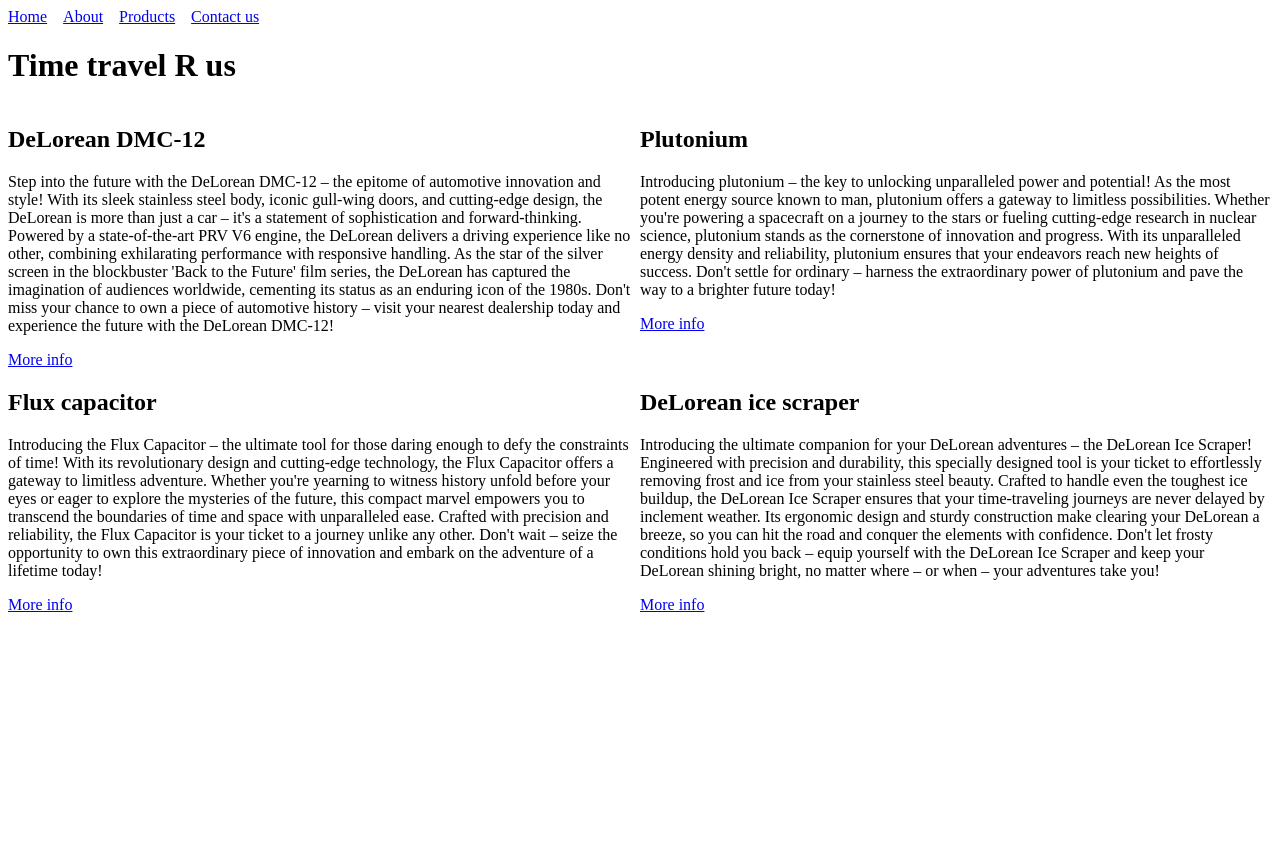
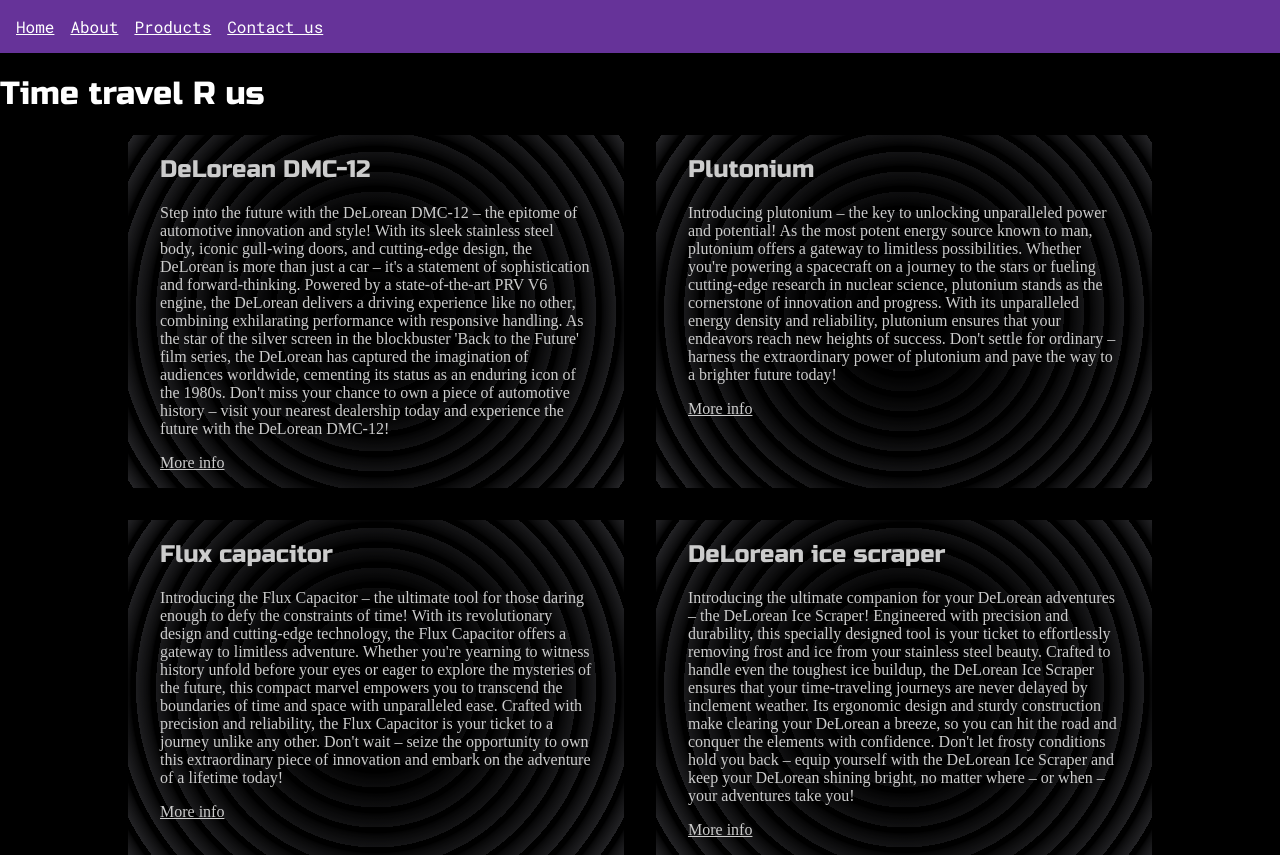
Before and after one commit to dana-ciocan/great-scott-rsc, a Next.js app: page /products in a window 1280 px wide. Before the commit the page ends 800 px from the top, so only its background shows below. Built offline with nearby package versions, Linux system fonts and the light colour scheme; data requests are answered from the project's data file.

Commit message:
Add corny styling

```diff
--- a/src/app/components/Product/Product.module.css
+++ /dev/null
@@ -1,6 +0,0 @@
-
-.menu {
-    display: flex;
-    flex-direction: row;
-    gap: 1rem;
-}
--- /dev/null
+++ b/src/app/components/ProductCard/ProductCard.module.css
@@ -0,0 +1,7 @@
+.productCard {
+    background-color: #e5e5f7;
+    opacity: 0.8;
+    background-image: radial-gradient(circle at center center, #000000, #333333), repeating-radial-gradient(circle at center center, #000000, #000000, 10px, transparent 20px, transparent 10px);
+    background-blend-mode: multiply;
+    padding: 0 2rem 1rem 2rem;
+}
--- a/src/app/components/Product/Product.tsx
+++ b/src/app/components/ProductCard/ProductCard.tsx
@@ -1,5 +1,11 @@
 import Link from 'next/link';
+import { Russo_One } from 'next/font/google';
+import styles from './ProductCard.module.css';
 
+export const russo_one = Russo_One({
+  weight: '400',
+  subsets: ['latin'],
+});
 interface ProductProps {
   productTitle: string;
   productDescription: string;
@@ -12,8 +18,8 @@
   productId,
 }: ProductProps) {
   return (
-    <div>
-      <h2>{productTitle}</h2>
+    <div className={styles.productCard}>
+      <h2 className={russo_one.className}>{productTitle}</h2>
       <p>{productDescription}</p>
       <Link href={`/product/${productId}`}>More info</Link>
     </div>
--- a/src/app/components/menu/menu.module.css
+++ b/src/app/components/menu/menu.module.css
@@ -3,4 +3,6 @@
     display: flex;
     flex-direction: row;
     gap: 1rem;
+    background-color: rebeccapurple;
+    padding: 1rem;
 }
--- a/src/app/components/menu/menu.tsx
+++ b/src/app/components/menu/menu.tsx
@@ -1,9 +1,15 @@
 import Link from 'next/link';
 import styles from './Menu.module.css';
+import { Roboto_Mono } from 'next/font/google';
+
+export const roboto_mono = Roboto_Mono({
+  subsets: ['latin'],
+  display: 'swap',
+});
 
 export default function Menu() {
   return (
-    <nav className={styles.menu}>
+    <nav className={`${styles.menu} ${roboto_mono.className}`}>
       <Link href='/'>Home</Link>
       <Link href='/about'>About</Link>
       <Link href='/products'>Products</Link>
--- a/src/app/globals.css
+++ b/src/app/globals.css
@@ -1,3 +1,19 @@
 :root {
     font-size: 16px;
 }
+
+body {
+    background-color: black;
+    color: white;
+    padding: 0;
+    margin: 0;
+}
+
+main {
+    width: 80%;
+    margin-inline: auto;
+}
+
+a {
+    color: white;
+}
--- a/src/app/layout.tsx
+++ b/src/app/layout.tsx
@@ -1,5 +1,12 @@
 import './globals.css';
 import Menu from './components/Menu/Menu';
+import { Russo_One } from 'next/font/google';
+
+export const russo_one = Russo_One({
+  weight: '400',
+  subsets: ['latin'],
+});
+
 export const metadata = {
   title: 'Time travel R us',
   description: 'We will get you when you want to go',
@@ -14,7 +21,7 @@
     <html lang='en'>
       <body>
         <Menu />
-        <h1>Time travel R us</h1>
+        <h1 className={russo_one.className}>Time travel R us</h1>
         {children}
       </body>
     </html>
--- a/src/app/product/page.tsx
+++ b/src/app/product/page.tsx
@@ -1,4 +1,4 @@
-import Product from '../components/Product/Product';
+import Product from '../components/ProductCard/ProductCard';
 import styles from './page.module.css';
 
 export default function ProductPage() {
--- a/src/app/products/page.module.css
+++ b/src/app/products/page.module.css
@@ -2,4 +2,5 @@
   display: grid;
   grid-template-columns: repeat(2, 1fr);
   grid-template-rows: auto;
+  gap: 2rem;
 }
--- a/src/app/products/page.tsx
+++ b/src/app/products/page.tsx
@@ -1,4 +1,4 @@
-import ProductCard from '../components/Product/Product';
+import ProductCard from '../components/ProductCard/ProductCard';
 import styles from './page.module.css';
 
 async function getData() {
```
